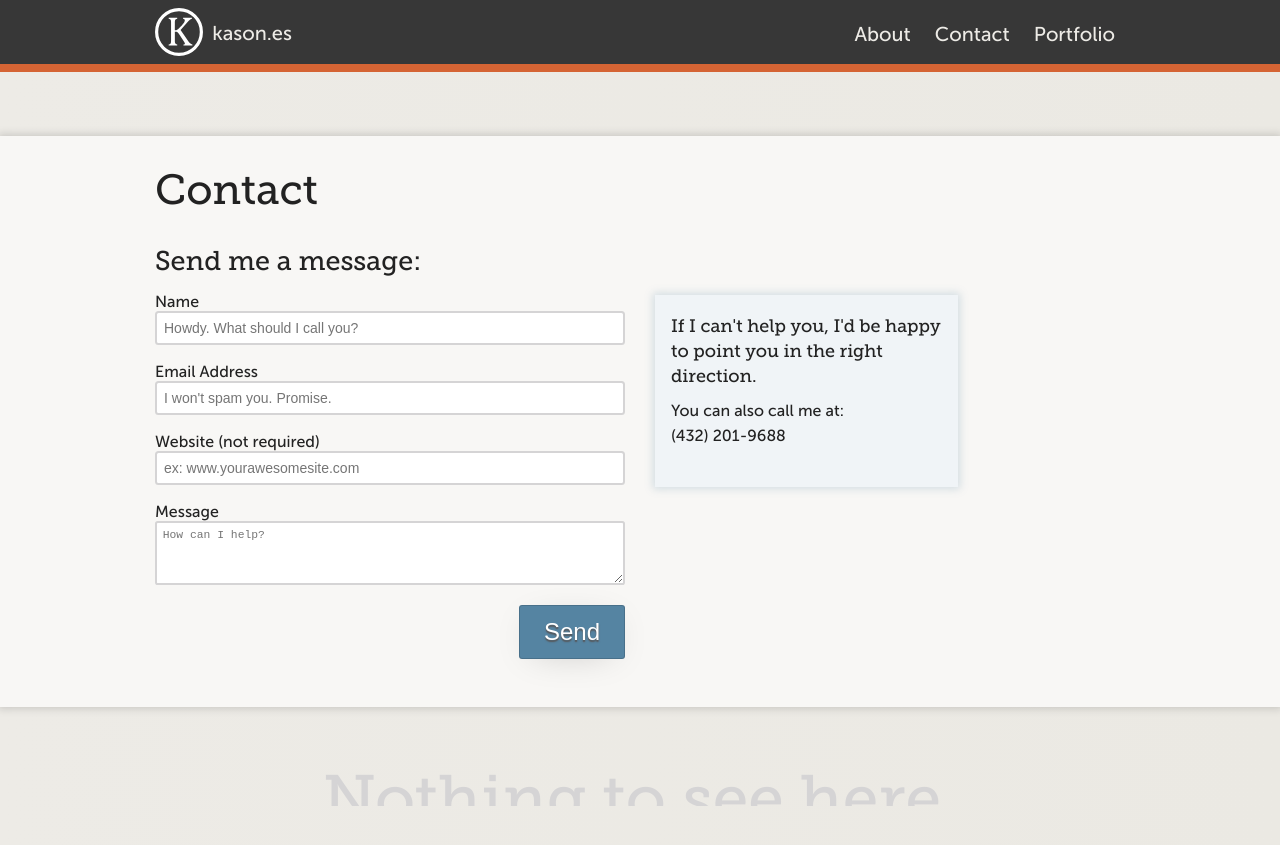
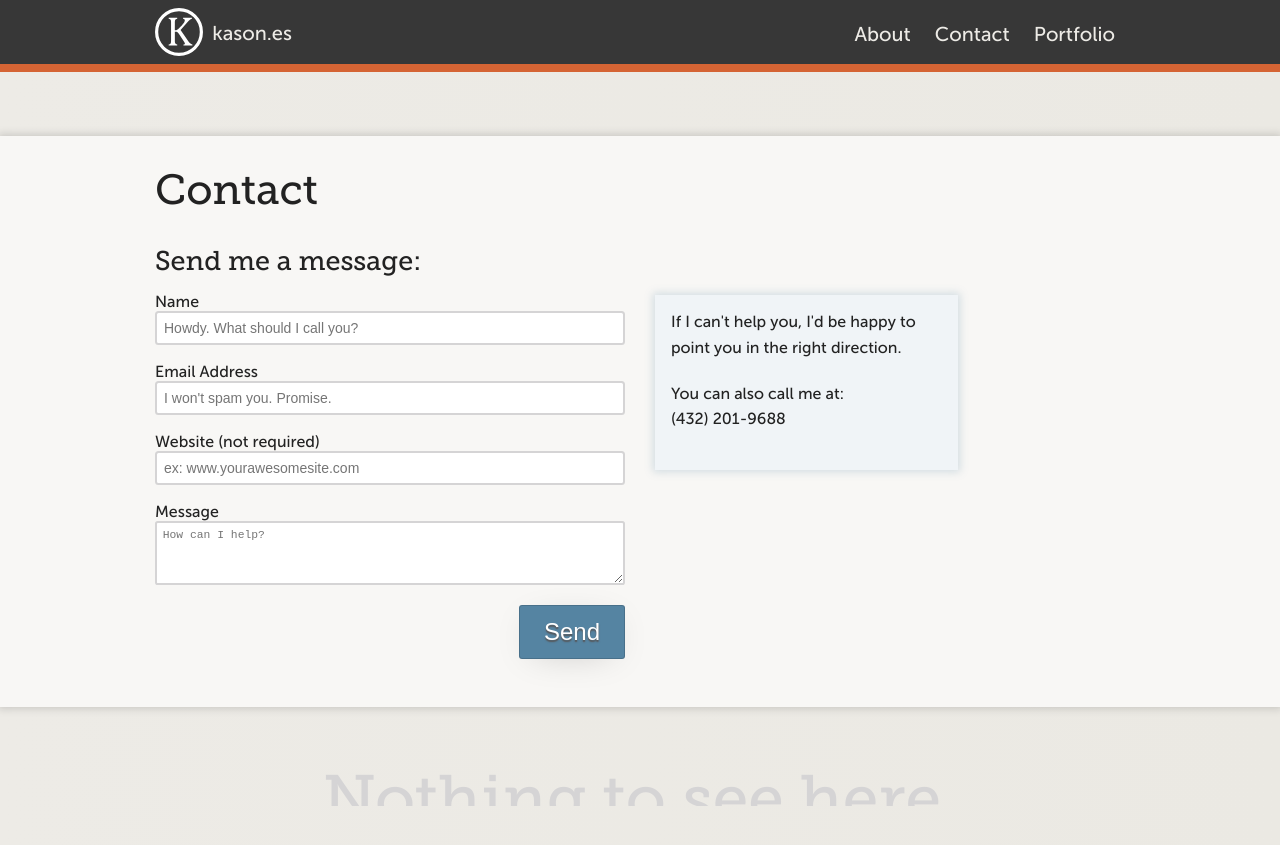
Before and after one commit to kasontroy/kasontroy.github.io, a Jekyll site: the page built from contact/index.md, in a window 1280 px wide. Shown: the top 845 px of the page. Built offline with Jekyll 4.4.1, drawn with Linux system fonts in a browser that asks for light colours.

```diff
--- a/_layouts/contact.html
+++ b/_layouts/contact.html
@@ -30,7 +30,7 @@ layout: interior
   </form>
   <aside class="medium-4 columns">
     <div class="side-panel">
-      <h5>If I can't help you, I'd be happy to point you in the right direction.</h5>
+      <p>If I can't help you, I'd be happy to point you in the right direction.</p>
       <p>You can also call me at:<br> (432) 201-9688</p>
     </div>
   </aside>
```
Also changed, not shown: 1 other file.
